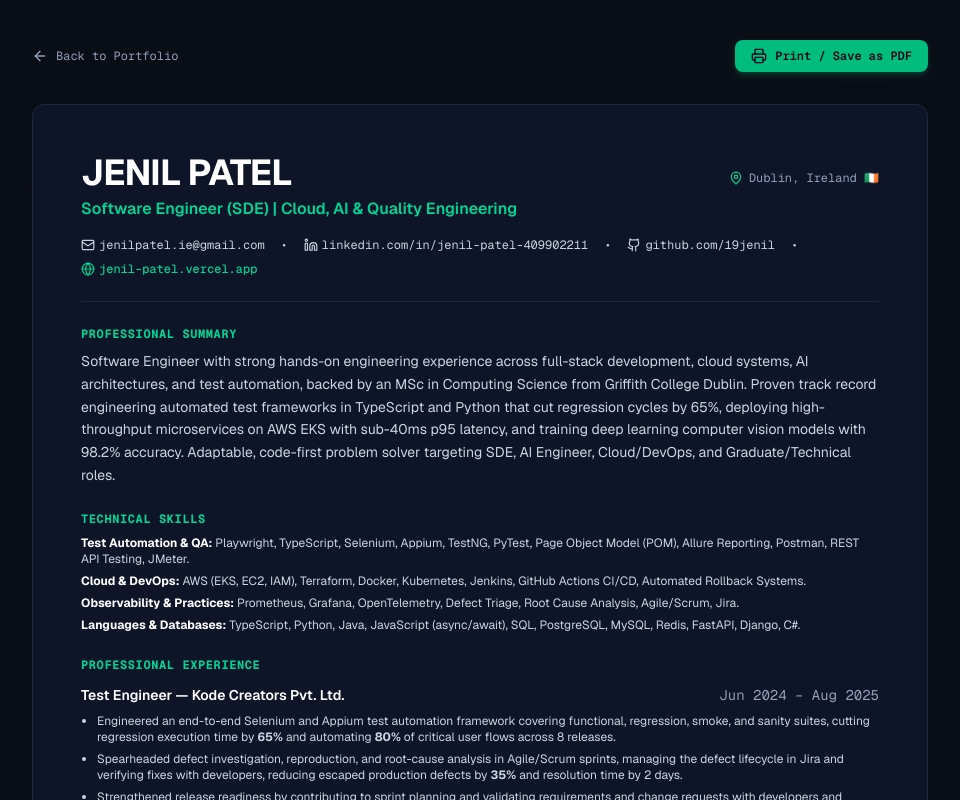
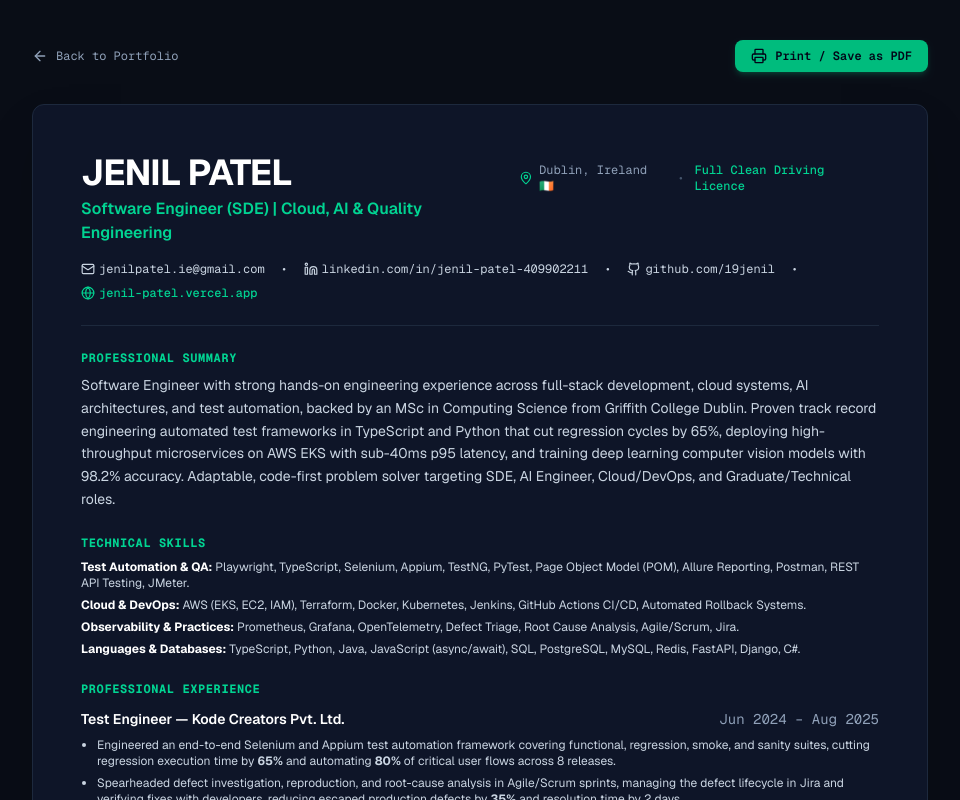
Before and after one commit to 19jenil/jenil-portfolio, a Next.js app: page /resume in a window 1280 px wide. Shown: the top 800 px of the page, without its empty margins (160-1120 px from the left). Built offline with nearby package versions, Linux system fonts and the light colour scheme.

Commit message:
feat: add Full Clean Driving Licence to Hero, resume page, and profile README

```diff
--- a/src/app/resume/page.tsx
+++ b/src/app/resume/page.tsx
@@ -45,9 +45,13 @@ export default function ResumePage() {
                 Software Engineer (SDE) | Cloud, AI &amp; Quality Engineering
               </p>
             </div>
-            <div className="text-xs font-mono text-slate-400 print:text-gray-600 flex items-center gap-1.5">
-              <MapPin className="w-3.5 h-3.5 text-emerald-400 print:text-black" />
-              <span>Dublin, Ireland 🇮🇪</span>
+            <div className="text-xs font-mono text-slate-400 print:text-gray-600 flex flex-col sm:flex-row sm:items-center gap-1.5 sm:gap-2.5">
+              <div className="flex items-center gap-1.5">
+                <MapPin className="w-3.5 h-3.5 text-emerald-400 print:text-black" />
+                <span>Dublin, Ireland 🇮🇪</span>
+              </div>
+              <span className="hidden sm:inline text-slate-600 print:text-gray-400">•</span>
+              <span className="text-emerald-400 print:text-black font-medium">Full Clean Driving Licence</span>
             </div>
           </div>
 
--- a/src/components/Hero.tsx
+++ b/src/components/Hero.tsx
@@ -25,6 +25,8 @@ export default function Hero() {
             <span className="relative inline-flex rounded-full h-2 w-2 bg-emerald-500"></span>
           </span>
           <span>Dublin, Ireland 🇮🇪</span>
+          <span className="text-slate-600">•</span>
+          <span>Full Driving Licence</span>
           <span className="text-slate-600">•</span>
           <span className="text-emerald-400 font-medium">Available for Software Engineer (SDE, AI, Cloud) Roles</span>
         </motion.div>
```
Also changed, not shown: 1 other file (tests, documents, lock files or other folders).
